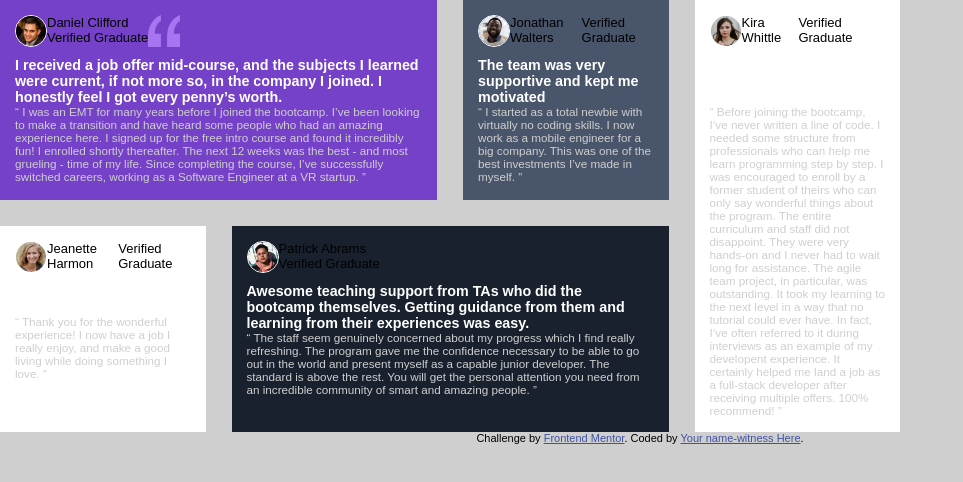
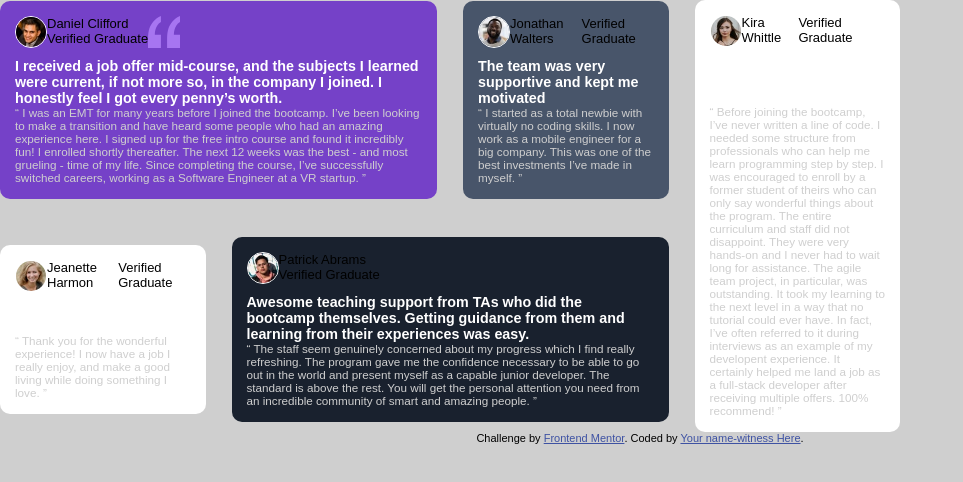
Before and after one commit to KaueACLima/projeto-testimonials-grid-section-main, a plain HTML site: page index.html in a window 1280 px wide. Shown: the whole page, without its empty margins (0-963 px from the left). Drawn offline with Linux system fonts and the light colour scheme.

Commit message:
Initial commit

```diff
--- a/src/css/index.css
+++ b/src/css/index.css
@@ -13,6 +13,8 @@ body {
   max-width: 900px;
 
   display: grid;
+  justify-content: center;
+  align-items: center;
   grid-template-areas: "area-daniel area-daniel area-jonathan area-kira"
                        "area-jeanette area-patrick area-patrick area-kira";
   grid-template-columns: repeat(4, 1fr);
@@ -53,6 +55,7 @@ body {
 
 .testimonial {
   padding: 15px;
+  border-radius: 10px;
 }
 
 .witness-information .user-photo, .witness-information .pattern {
```
